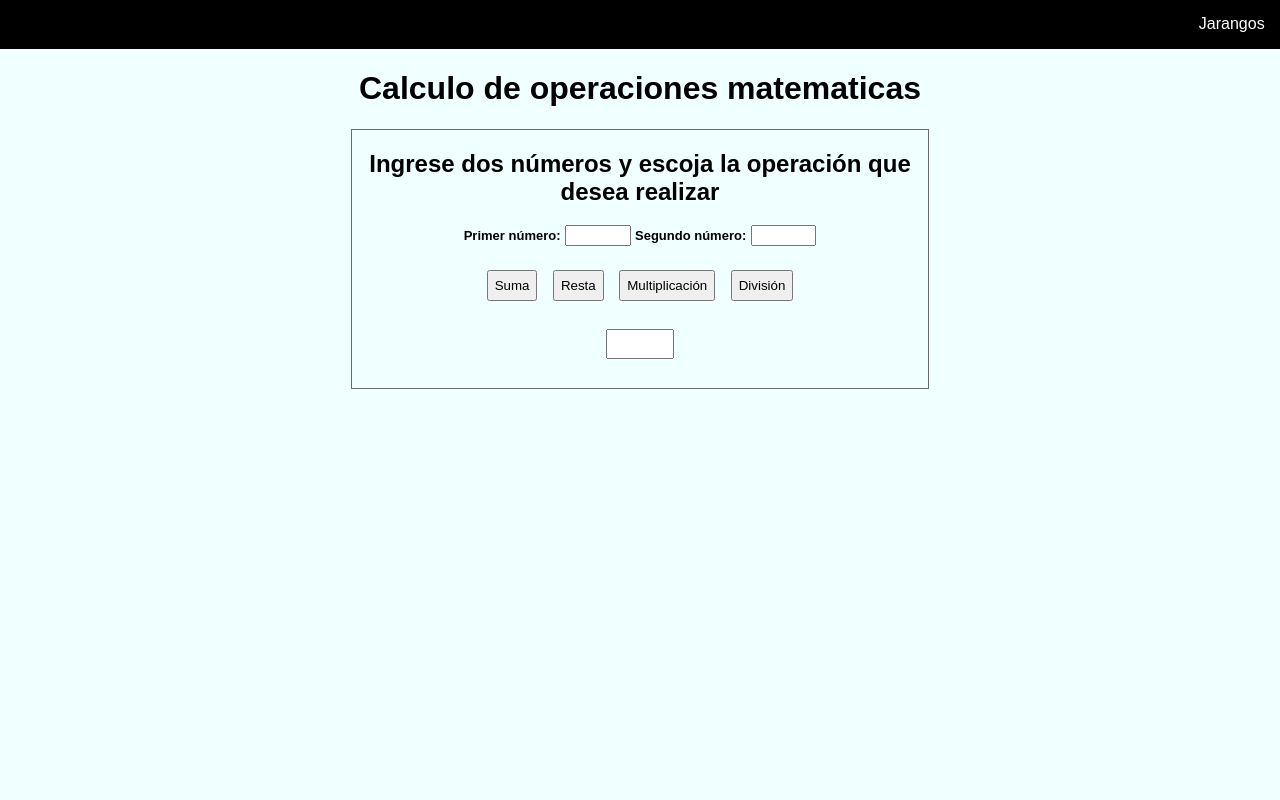
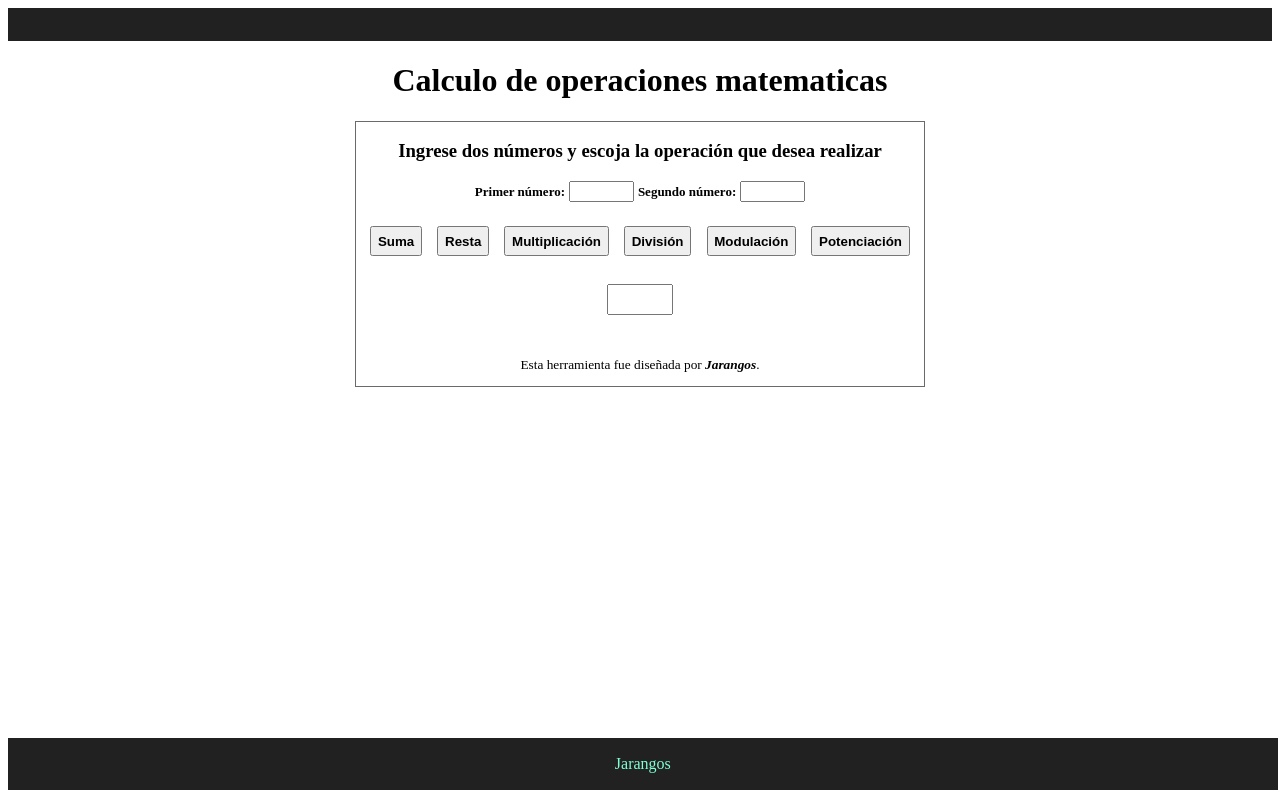
Before and after one commit to Jarangos31/operacionesMatematicas, a plain HTML site: page index.html in a window 1280 px wide. Drawn offline with Linux system fonts and the light colour scheme.

Commit message:
Se realizan modificaciones a la herramienta, añadiendo dos botones y mejorando la interfaz.

```diff
--- a/index.html
+++ b/index.html
@@ -12,12 +12,12 @@
 
 <body>
     <div id="barra">
-        Jarangos
+
     </div>
     <h1>Calculo de operaciones matematicas</h1>
 
     <div id="caja">
-        <h2>Ingrese dos números y escoja la operación que desea realizar</h2>
+        <h3>Ingrese dos números y escoja la operación que desea realizar</h3>
 
         <div id="operacion">
             <label for="num1">Primer número:</label>
@@ -28,14 +28,19 @@
             <button onclick="restar()">Resta</button>
             <button onclick="multiplicar()">Multiplicación</button>
             <button onclick="divivir()">División</button>
+            <button onclick="modular()">Modulación</button>
+            <button onclick="potenciar()">Potenciación</button>
         </div>
         <div id="resultado">
             <h5 id="Respuesta"></h5>
-
             <input id="result" value=""></input>
         </div>
+        <p>Esta herramienta fue diseñada por <strong><em>Jarangos</em></strong>.</p>
     </div>
     <script src="/script/main.js"></script>
+    <footer id="barra2">
+        Jarangos
+    </footer>
 </body>
 
 </html>
--- a/script/main.js
+++ b/script/main.js
@@ -45,3 +45,24 @@ function divivir() {
     document.getElementById("Respuesta").innerHTML = `El resultado de dividir ${num1} entre ${num2} es:`;
     document.getElementById("result").value=resultado;
 }
+function modular() {
+  let num1;
+  let num2;
+  let resultado;
+  num1 = document.getElementById("num1").value;
+  num2 = document.getElementById("num2").value;
+  resultado = parseInt(num1) % parseInt(num2);
+  document.getElementById("Respuesta").innerHTML = `El resultado de modular ${num1} entre ${num2} es:`;
+  document.getElementById("result").value=resultado;
+}
+
+function potenciar() {
+  let num1;
+  let num2;
+  let resultado;
+  num1 = document.getElementById("num1").value;
+  num2 = document.getElementById("num2").value;
+  resultado = Math.pow(parseInt(num1),parseInt(num2))
+  document.getElementById("Respuesta").innerHTML = `El resultado de potenciar ${num1} a ${num2} es:`;
+  document.getElementById("result").value=resultado;
+}
--- a/styles/style.css
+++ b/styles/style.css
@@ -1,7 +1,6 @@
 body {
-  font-family: Arial, Helvetica, sans-serif;
-  background-color: azure;
-  margin: 0% 0% 0% 0%;
+  font-family: "Avenir-Roman";
+  background-color: white;
 }
 h1 {
   text-align: center;
@@ -43,25 +42,40 @@ h4 {
 }
 input {
   width: 10%;
+  text-align: center;
+  font-weight: bold;
 }
 #result {
   padding: 0.5%;
   text-align: center;
   font-weight: bold;
   font-size: large;
-
 }
 
 button {
   padding: 1%;
   margin: 1%;
+  font-weight: bold;
 }
 #operar {
   padding: 0.5%;
 }
 #barra {
-  padding: 1.2%;
-  text-align: right;
-  color: white;
-  background-color: black;
+  padding: 1.3%;
+  margin: 0%;
+  color: aquamarine;
+  background-color: rgba(0, 0, 0, 0.87);
 }
+footer {
+  position: fixed;
+  width: 96.6%;
+  bottom: 1.3%;
+  padding: 1.3%;
+  margin: 0%;
+  text-align: center;
+  color: aquamarine;
+  background-color: rgba(0, 0, 0, 0.87);
+}
+p{
+font-size: smaller;
+}
```
Also changed, not shown: img/logo.png.
